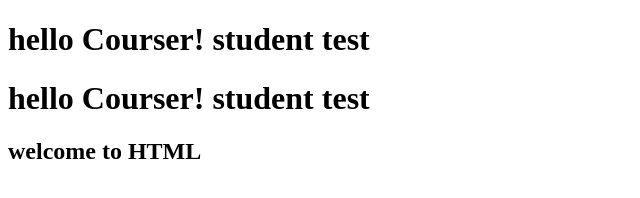
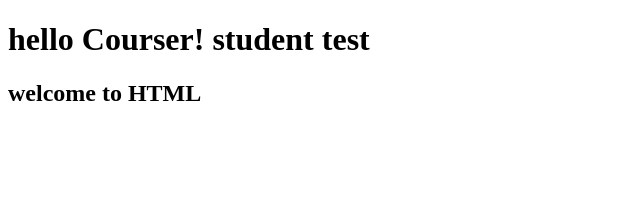
Before and after one commit to almusalmi/coursera-test, a plain HTML site: page index.html in a window 1280 px wide. Shown: the whole page, without its empty margins (0-640 px from the left). Drawn offline with Linux system fonts and the light colour scheme.

Commit message:
First commit

```diff
--- a/index.html
+++ b/index.html
@@ -6,7 +6,6 @@
   </head>
   <body>
    <h1> hello Courser! student test</h1>
-    <h1> hello Courser! student test</h1>
       <h2> welcome to HTML </h2>
   </body>
 </html>
```
